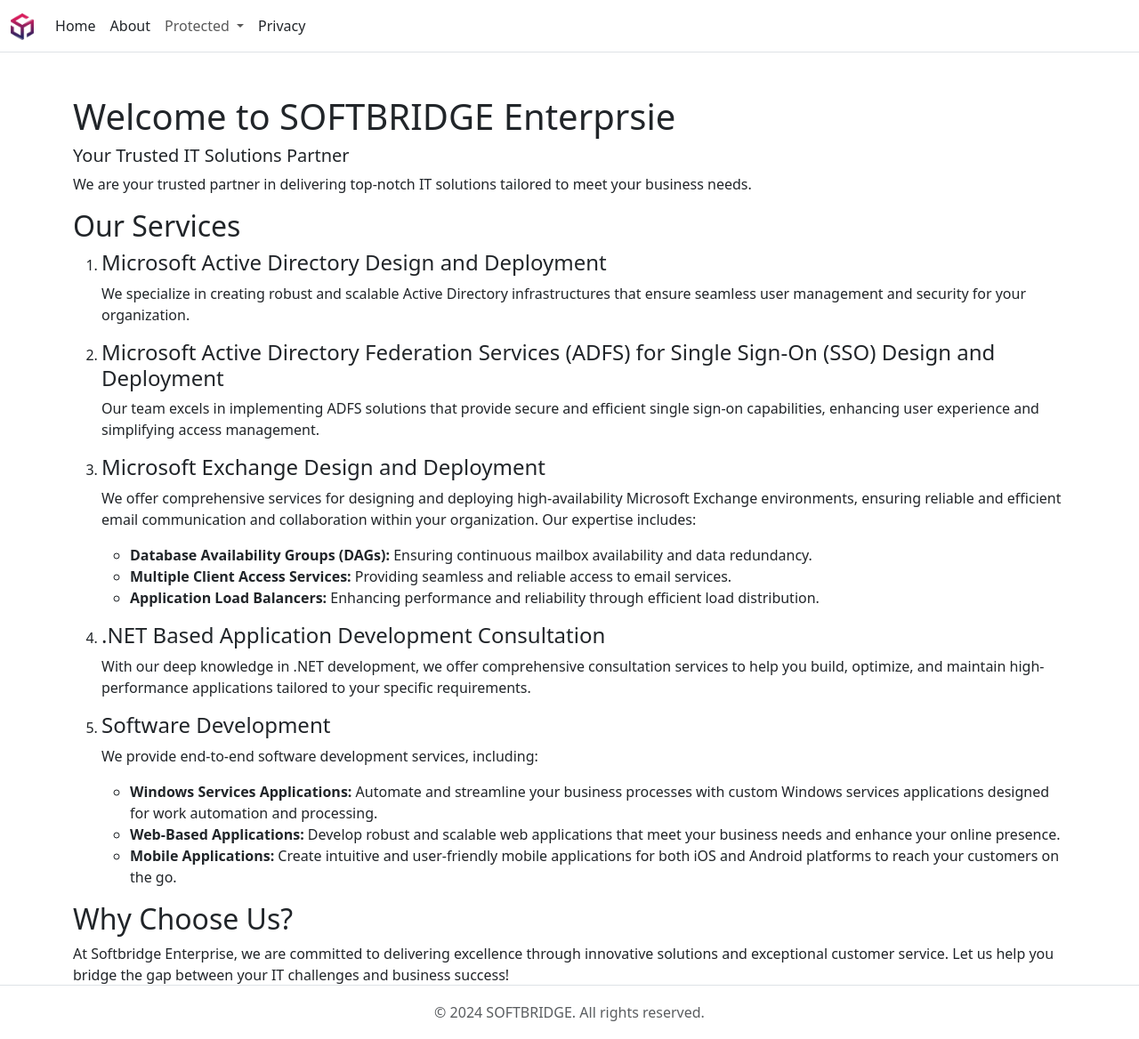
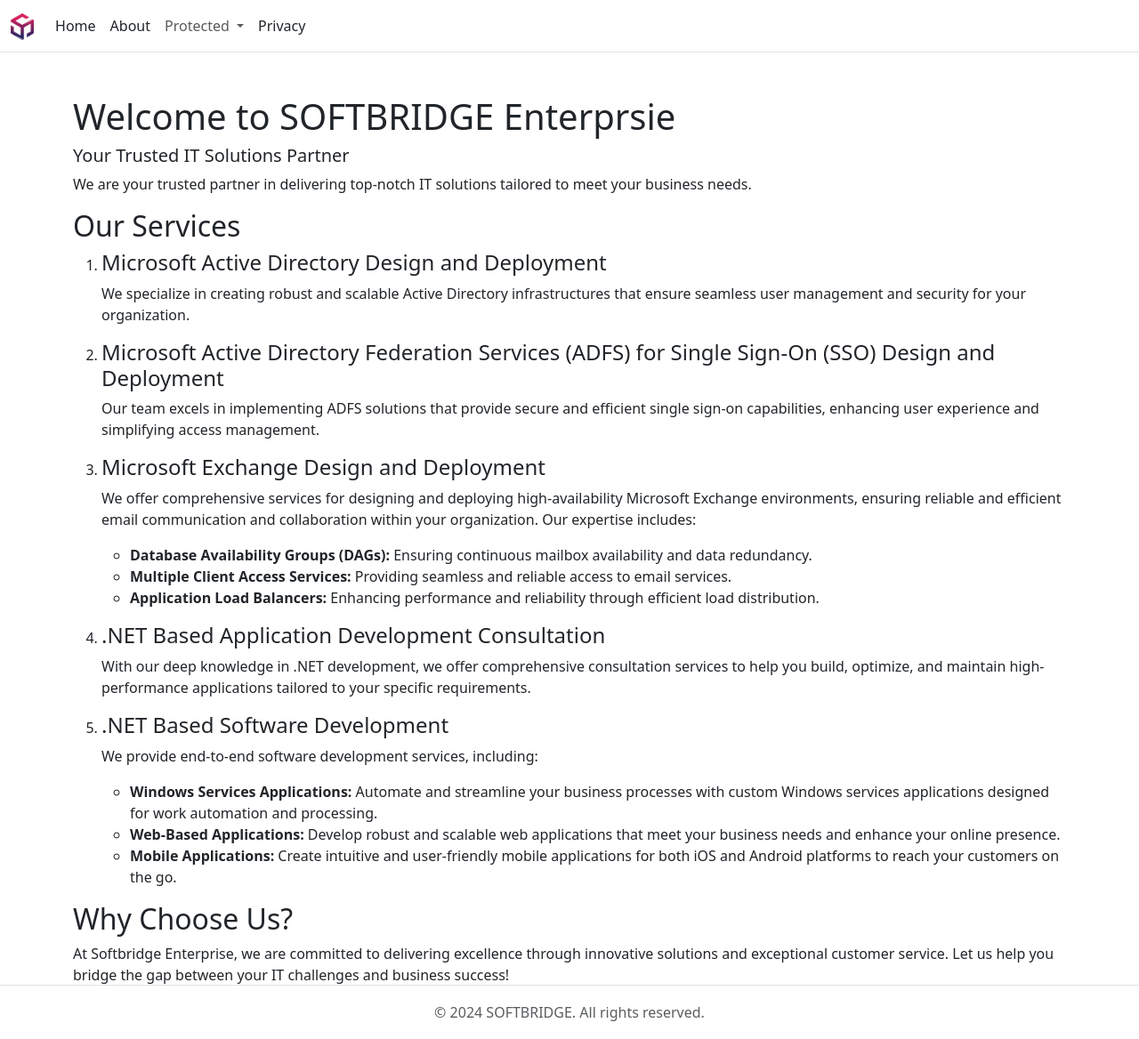
Before and after one commit to mfauziii/softbridge.github.io, a Jekyll site: the page built from index.md, in a window 1280 px wide. Shown: the whole page at 89% size. Built offline with Jekyll 4.4.1, drawn with Linux system fonts in a browser that asks for light colours; nearby versions of some CDN libraries.

Commit message:
Update home.html

```diff
--- a/_layouts/home.html
+++ b/_layouts/home.html
@@ -37,7 +37,7 @@
         optimize, and maintain high-performance applications tailored to your specific requirements.</p>
     </li>
     <li>
-      <h4>Software Development</h4>
+      <h4>.NET Based Software Development</h4>
       <p>We provide end-to-end software development services, including:
         <ul>
           <li><strong>Windows Services Applications:</strong>
```
